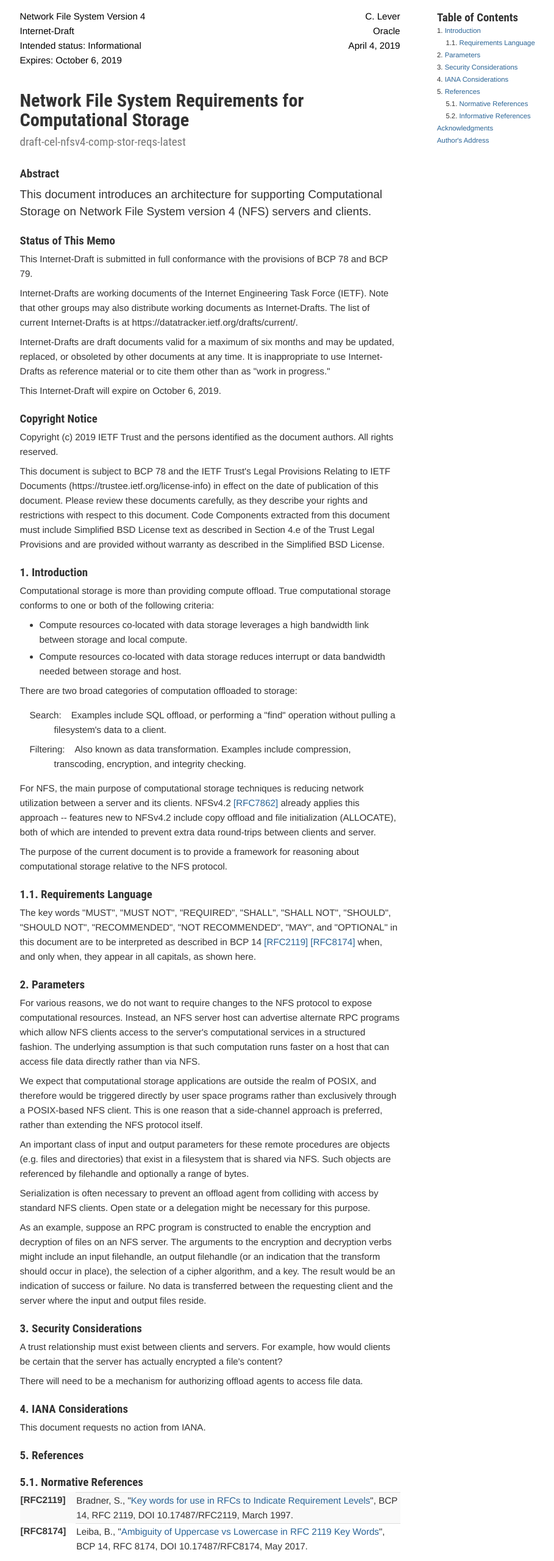
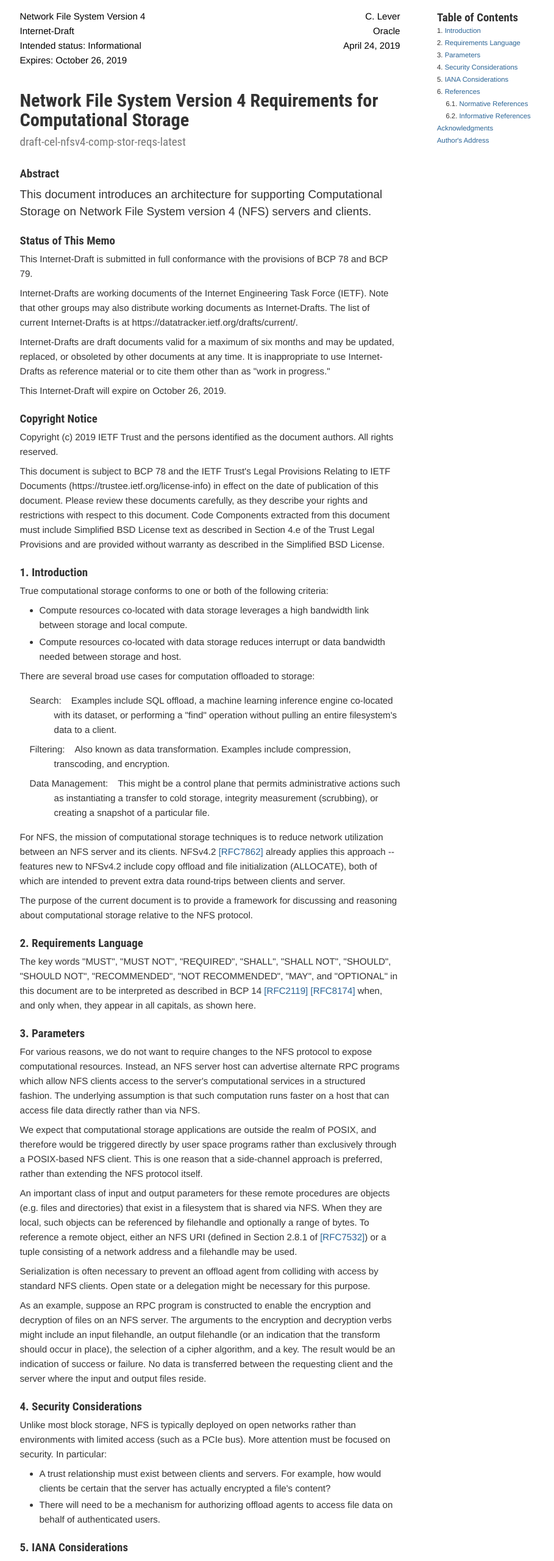
Before and after one commit to chucklever/i-d-comp-stor-reqs, a plain HTML site: page draft-cel-nfsv4-comp-stor-reqs.html in a window 1280 px wide. Shown: the part 60-2620 px from the top of the page at 61% size, without its empty margins (123-1032 px from the left). Drawn offline with Linux system fonts and the light colour scheme.

Commit message:
Script updating gh-pages from 23a4e39. [ci skip]

```diff
--- a/draft-cel-nfsv4-comp-stor-reqs.html
+++ b/draft-cel-nfsv4-comp-stor-reqs.html
@@ -5,7 +5,7 @@
 <head profile="http://www.w3.org/2006/03/hcard http://dublincore.org/documents/2008/08/04/dc-html/">
   <meta http-equiv="Content-Type" content="text/html; charset=us-ascii" />
 
-  <title>Network File System Requirements for Computational Storage </title>
+  <title>Network File System Version 4 Requirements for Computational Storage </title>
 
 
 <style type="text/css">/*<![CDATA[*/
@@ -282,13 +282,13 @@ ul.toc li {
 
   <link href="#rfc.toc" rel="Contents">
 <link href="#rfc.section.1" rel="Chapter" title="1 Introduction">
-<link href="#rfc.section.1.1" rel="Chapter" title="1.1 Requirements Language">
-<link href="#rfc.section.2" rel="Chapter" title="2 Parameters">
-<link href="#rfc.section.3" rel="Chapter" title="3 Security Considerations">
-<link href="#rfc.section.4" rel="Chapter" title="4 IANA Considerations">
-<link href="#rfc.references" rel="Chapter" title="5 References">
-<link href="#rfc.references.1" rel="Chapter" title="5.1 Normative References">
-<link href="#rfc.references.2" rel="Chapter" title="5.2 Informative References">
+<link href="#rfc.section.2" rel="Chapter" title="2 Requirements Language">
+<link href="#rfc.section.3" rel="Chapter" title="3 Parameters">
+<link href="#rfc.section.4" rel="Chapter" title="4 Security Considerations">
+<link href="#rfc.section.5" rel="Chapter" title="5 IANA Considerations">
+<link href="#rfc.references" rel="Chapter" title="6 References">
+<link href="#rfc.references.1" rel="Chapter" title="6.1 Normative References">
+<link href="#rfc.references.2" rel="Chapter" title="6.2 Informative References">
 <link href="#rfc.acknowledgments" rel="Chapter">
 <link href="#rfc.authors" rel="Chapter">
 
@@ -298,7 +298,7 @@ ul.toc li {
 
   <meta name="dct.creator" content="Lever, C." />
   <meta name="dct.identifier" content="urn:ietf:id:draft-cel-nfsv4-comp-stor-reqs-latest" />
-  <meta name="dct.issued" scheme="ISO8601" content="2019-04" />
+  <meta name="dct.issued" scheme="ISO8601" content="2019-24" />
   <meta name="dct.abstract" content="This document introduces an architecture for supporting Computational Storage on Network File System version 4 (NFS) servers and clients.  " />
   <meta name="description" content="This document introduces an architecture for supporting Computational Storage on Network File System version 4 (NFS) servers and clients.  " />
 
@@ -319,10 +319,10 @@ ul.toc li {
 </tr>
 <tr>
 <td class="left">Intended status: Informational</td>
-<td class="right">April 4, 2019</td>
+<td class="right">April 24, 2019</td>
 </tr>
 <tr>
-<td class="left">Expires: October 6, 2019</td>
+<td class="left">Expires: October 26, 2019</td>
 <td class="right"></td>
 </tr>
 
@@ -330,7 +330,7 @@ ul.toc li {
     </tbody>
   </table>
 
-  <p class="title">Network File System Requirements for Computational Storage <br />
+  <p class="title">Network File System Version 4 Requirements for Computational Storage <br />
   <span class="filename">draft-cel-nfsv4-comp-stor-reqs-latest</span></p>
 
   <h1 id="rfc.abstract"><a href="#rfc.abstract">Abstract</a></h1>
@@ -339,7 +339,7 @@ ul.toc li {
 <p>This Internet-Draft is submitted in full conformance with the provisions of BCP 78 and BCP 79.</p>
 <p>Internet-Drafts are working documents of the Internet Engineering Task Force (IETF).  Note that other groups may also distribute working documents as Internet-Drafts.  The list of current Internet-Drafts is at https://datatracker.ietf.org/drafts/current/.</p>
 <p>Internet-Drafts are draft documents valid for a maximum of six months and may be updated, replaced, or obsoleted by other documents at any time.  It is inappropriate to use Internet-Drafts as reference material or to cite them other than as "work in progress."</p>
-<p>This Internet-Draft will expire on October 6, 2019.</p>
+<p>This Internet-Draft will expire on October 26, 2019.</p>
 <h1 id="rfc.copyrightnotice"><a href="#rfc.copyrightnotice">Copyright Notice</a></h1>
 <p>Copyright (c) 2019 IETF Trust and the persons identified as the document authors.  All rights reserved.</p>
 <p>This document is subject to BCP 78 and the IETF Trust's Legal Provisions Relating to IETF Documents (https://trustee.ietf.org/license-info) in effect on the date of publication of this document.  Please review these documents carefully, as they describe your rights and restrictions with respect to this document.  Code Components extracted from this document must include Simplified BSD License text as described in Section 4.e of the Trust Legal Provisions and are provided without warranty as described in the Simplified BSD License.</p>
@@ -351,19 +351,19 @@ ul.toc li {
 
   	<li>1.   <a href="#rfc.section.1">Introduction</a>
 </li>
-<ul><li>1.1.   <a href="#rfc.section.1.1">Requirements Language</a>
+<li>2.   <a href="#rfc.section.2">Requirements Language</a>
 </li>
-</ul><li>2.   <a href="#rfc.section.2">Parameters</a>
+<li>3.   <a href="#rfc.section.3">Parameters</a>
 </li>
-<li>3.   <a href="#rfc.section.3">Security Considerations</a>
+<li>4.   <a href="#rfc.section.4">Security Considerations</a>
 </li>
-<li>4.   <a href="#rfc.section.4">IANA Considerations</a>
+<li>5.   <a href="#rfc.section.5">IANA Considerations</a>
 </li>
-<li>5.   <a href="#rfc.references">References</a>
+<li>6.   <a href="#rfc.references">References</a>
 </li>
-<ul><li>5.1.   <a href="#rfc.references.1">Normative References</a>
+<ul><li>6.1.   <a href="#rfc.references.1">Normative References</a>
 </li>
-<li>5.2.   <a href="#rfc.references.2">Informative References</a>
+<li>6.2.   <a href="#rfc.references.2">Informative References</a>
 </li>
 </ul><li><a href="#rfc.acknowledgments">Acknowledgments</a>
 </li>
@@ -376,7 +376,7 @@ ul.toc li {
   <h1 id="rfc.section.1">
 <a href="#rfc.section.1">1.</a> <a href="#section:EE6A985D-D0FE-44EE-8BA0-77A61BE6D777" id="section:EE6A985D-D0FE-44EE-8BA0-77A61BE6D777">Introduction</a>
 </h1>
-<p id="rfc.section.1.p.1">Computational storage is more than providing compute offload.  True computational storage conforms to one or both of the following criteria: </p>
+<p id="rfc.section.1.p.1">True computational storage conforms to one or both of the following criteria: </p>
 
 <ul>
 <li>Compute resources co-located with data storage leverages a high bandwidth link between storage and local compute.  </li>
@@ -384,48 +384,61 @@ ul.toc li {
 </ul>
 
 <p> </p>
-<p id="rfc.section.1.p.2">There are two broad categories of computation offloaded to storage: </p>
+<p id="rfc.section.1.p.2">There are several broad use cases for computation offloaded to storage: </p>
 
 <dl>
 <dt>Search:</dt>
-<dd style="margin-left: 8">Examples include SQL offload, or performing a "find" operation without pulling a filesystem's data to a client.  </dd>
+<dd style="margin-left: 8">Examples include SQL offload, a machine learning inference engine co-located with its dataset, or performing a "find" operation without pulling an entire filesystem's data to a client.  </dd>
 <dt>Filtering:</dt>
-<dd style="margin-left: 8">Also known as data transformation.  Examples include compression, transcoding, encryption, and integrity checking.  </dd>
+<dd style="margin-left: 8">Also known as data transformation.  Examples include compression, transcoding, and encryption.  </dd>
+<dt>Data Management:</dt>
+<dd style="margin-left: 8">This might be a control plane that permits administrative actions such as instantiating a transfer to cold storage, integrity measurement (scrubbing), or creating a snapshot of a particular file.  </dd>
 </dl>
 
 <p> </p>
-<p id="rfc.section.1.p.3">For NFS, the main purpose of computational storage techniques is reducing network utilization between a server and its clients.  NFSv4.2 <a href="#RFC7862" class="xref">[RFC7862]</a> already applies this approach -- features new to NFSv4.2 include copy offload and file initialization (ALLOCATE), both of which are intended to prevent extra data round-trips between clients and server.  </p>
-<p id="rfc.section.1.p.4">The purpose of the current document is to provide a framework for reasoning about computational storage relative to the NFS protocol.  </p>
-<h1 id="rfc.section.1.1">
-<a href="#rfc.section.1.1">1.1.</a> <a href="#section:46199ACD-34F1-4ACB-B246-E18A022CAED9" id="section:46199ACD-34F1-4ACB-B246-E18A022CAED9">Requirements Language</a>
+<p id="rfc.section.1.p.3">For NFS, the mission of computational storage techniques is to reduce network utilization between an NFS server and its clients.  NFSv4.2 <a href="#RFC7862" class="xref">[RFC7862]</a> already applies this approach -- features new to NFSv4.2 include copy offload and file initialization (ALLOCATE), both of which are intended to prevent extra data round-trips between clients and server.  </p>
+<p id="rfc.section.1.p.4">The purpose of the current document is to provide a framework for discussing and reasoning about computational storage relative to the NFS protocol.  </p>
+<h1 id="rfc.section.2">
+<a href="#rfc.section.2">2.</a> <a href="#section:46199ACD-34F1-4ACB-B246-E18A022CAED9" id="section:46199ACD-34F1-4ACB-B246-E18A022CAED9">Requirements Language</a>
 </h1>
-<p id="rfc.section.1.1.p.1">The key words "MUST", "MUST NOT", "REQUIRED", "SHALL", "SHALL NOT", "SHOULD", "SHOULD NOT", "RECOMMENDED", "NOT RECOMMENDED", "MAY", and "OPTIONAL" in this document are to be interpreted as described in BCP 14 <a href="#RFC2119" class="xref">[RFC2119]</a> <a href="#RFC8174" class="xref">[RFC8174]</a> when, and only when, they appear in all capitals, as shown here.  </p>
-<h1 id="rfc.section.2">
-<a href="#rfc.section.2">2.</a> <a href="#section:2F82B858-25CD-4D9F-82A9-8D9D2C644190" id="section:2F82B858-25CD-4D9F-82A9-8D9D2C644190">Parameters</a>
+<p id="rfc.section.2.p.1">The key words "MUST", "MUST NOT", "REQUIRED", "SHALL", "SHALL NOT", "SHOULD", "SHOULD NOT", "RECOMMENDED", "NOT RECOMMENDED", "MAY", and "OPTIONAL" in this document are to be interpreted as described in BCP 14 <a href="#RFC2119" class="xref">[RFC2119]</a> <a href="#RFC8174" class="xref">[RFC8174]</a> when, and only when, they appear in all capitals, as shown here.  </p>
+<h1 id="rfc.section.3">
+<a href="#rfc.section.3">3.</a> <a href="#section:2F82B858-25CD-4D9F-82A9-8D9D2C644190" id="section:2F82B858-25CD-4D9F-82A9-8D9D2C644190">Parameters</a>
 </h1>
-<p id="rfc.section.2.p.1">For various reasons, we do not want to require changes to the NFS protocol to expose computational resources.  Instead, an NFS server host can advertise alternate RPC programs which allow NFS clients access to the server's computational services in a structured fashion.  The underlying assumption is that such computation runs faster on a host that can access file data directly rather than via NFS.  </p>
-<p id="rfc.section.2.p.2">We expect that computational storage applications are outside the realm of POSIX, and therefore would be triggered directly by user space programs rather than exclusively through a POSIX-based NFS client.  This is one reason that a side-channel approach is preferred, rather than extending the NFS protocol itself.  </p>
-<p id="rfc.section.2.p.3">An important class of input and output parameters for these remote procedures are objects (e.g. files and directories) that exist in a filesystem that is shared via NFS.  Such objects are referenced by filehandle and optionally a range of bytes.  </p>
-<p id="rfc.section.2.p.4">Serialization is often necessary to prevent an offload agent from colliding with access by standard NFS clients.  Open state or a delegation might be necessary for this purpose.  </p>
-<p id="rfc.section.2.p.5">As an example, suppose an RPC program is constructed to enable the encryption and decryption of files on an NFS server.  The arguments to the encryption and decryption verbs might include an input filehandle, an output filehandle (or an indication that the transform should occur in place), the selection of a cipher algorithm, and a key.  The result would be an indication of success or failure.  No data is transferred between the requesting client and the server where the input and output files reside.  </p>
-<h1 id="rfc.section.3">
-<a href="#rfc.section.3">3.</a> <a href="#section:2F987982-B9E8-4B76-8ACD-6EE148F5C185" id="section:2F987982-B9E8-4B76-8ACD-6EE148F5C185">Security Considerations</a>
+<p id="rfc.section.3.p.1">For various reasons, we do not want to require changes to the NFS protocol to expose computational resources.  Instead, an NFS server host can advertise alternate RPC programs which allow NFS clients access to the server's computational services in a structured fashion.  The underlying assumption is that such computation runs faster on a host that can access file data directly rather than via NFS.  </p>
+<p id="rfc.section.3.p.2">We expect that computational storage applications are outside the realm of POSIX, and therefore would be triggered directly by user space programs rather than exclusively through a POSIX-based NFS client.  This is one reason that a side-channel approach is preferred, rather than extending the NFS protocol itself.  </p>
+<p id="rfc.section.3.p.3">An important class of input and output parameters for these remote procedures are objects (e.g. files and directories) that exist in a filesystem that is shared via NFS.  When they are local, such objects can be referenced by filehandle and optionally a range of bytes.  To reference a remote object, either an NFS URI (defined in Section 2.8.1 of <a href="#RFC7532" class="xref">[RFC7532]</a>) or a tuple consisting of a network address and a filehandle may be used.  </p>
+<p id="rfc.section.3.p.4">Serialization is often necessary to prevent an offload agent from colliding with access by standard NFS clients.  Open state or a delegation might be necessary for this purpose.  </p>
+<p id="rfc.section.3.p.5">As an example, suppose an RPC program is constructed to enable the encryption and decryption of files on an NFS server.  The arguments to the encryption and decryption verbs might include an input filehandle, an output filehandle (or an indication that the transform should occur in place), the selection of a cipher algorithm, and a key.  The result would be an indication of success or failure.  No data is transferred between the requesting client and the server where the input and output files reside.  </p>
+<h1 id="rfc.section.4">
+<a href="#rfc.section.4">4.</a> <a href="#section:2F987982-B9E8-4B76-8ACD-6EE148F5C185" id="section:2F987982-B9E8-4B76-8ACD-6EE148F5C185">Security Considerations</a>
 </h1>
-<p id="rfc.section.3.p.1">A trust relationship must exist between clients and servers.  For example, how would clients be certain that the server has actually encrypted a file's content? </p>
-<p id="rfc.section.3.p.2">There will need to be a mechanism for authorizing offload agents to access file data.  </p>
-<h1 id="rfc.section.4">
-<a href="#rfc.section.4">4.</a> <a href="#section:527B4122-B58E-4E40-BA88-663E4A8F8532" id="section:527B4122-B58E-4E40-BA88-663E4A8F8532">IANA Considerations</a>
+<p id="rfc.section.4.p.1">Unlike most block storage, NFS is typically deployed on open networks rather than environments with limited access (such as a PCIe bus).  More attention must be focused on security.  In particular: </p>
+
+<ul>
+<li>A trust relationship must exist between clients and servers.  For example, how would clients be certain that the server has actually encrypted a file's content? </li>
+<li>There will need to be a mechanism for authorizing offload agents to access file data on behalf of authenticated users.  </li>
+</ul>
+
+<p> </p>
+<h1 id="rfc.section.5">
+<a href="#rfc.section.5">5.</a> <a href="#section:527B4122-B58E-4E40-BA88-663E4A8F8532" id="section:527B4122-B58E-4E40-BA88-663E4A8F8532">IANA Considerations</a>
 </h1>
-<p id="rfc.section.4.p.1">This document requests no action from IANA.  </p>
+<p id="rfc.section.5.p.1">This document has no IANA actions.  </p>
 <h1 id="rfc.references">
-<a href="#rfc.references">5.</a> References</h1>
+<a href="#rfc.references">6.</a> References</h1>
 <h1 id="rfc.references.1">
-<a href="#rfc.references.1">5.1.</a> Normative References</h1>
+<a href="#rfc.references.1">6.1.</a> Normative References</h1>
 <table><tbody>
 <tr>
 <td class="reference"><b id="RFC2119">[RFC2119]</b></td>
 <td class="top">
 <a>Bradner, S.</a>, "<a href="https://tools.ietf.org/html/rfc2119">Key words for use in RFCs to Indicate Requirement Levels</a>", BCP 14, RFC 2119, DOI 10.17487/RFC2119, March 1997.</td>
+</tr>
+<tr>
+<td class="reference"><b id="RFC7532">[RFC7532]</b></td>
+<td class="top">
+<a>Lentini, J.</a>, <a>Tewari, R.</a> and <a>C. Lever</a>, "<a href="https://tools.ietf.org/html/rfc7532">Namespace Database (NSDB) Protocol for Federated File Systems</a>", RFC 7532, DOI 10.17487/RFC7532, March 2015.</td>
 </tr>
 <tr>
 <td class="reference"><b id="RFC8174">[RFC8174]</b></td>
@@ -434,7 +447,7 @@ ul.toc li {
 </tr>
 </tbody></table>
 <h1 id="rfc.references.2">
-<a href="#rfc.references.2">5.2.</a> Informative References</h1>
+<a href="#rfc.references.2">6.2.</a> Informative References</h1>
 <table><tbody><tr>
 <td class="reference"><b id="RFC7862">[RFC7862]</b></td>
 <td class="top">
```
Also changed, not shown: draft-cel-nfsv4-comp-stor-reqs.txt.
